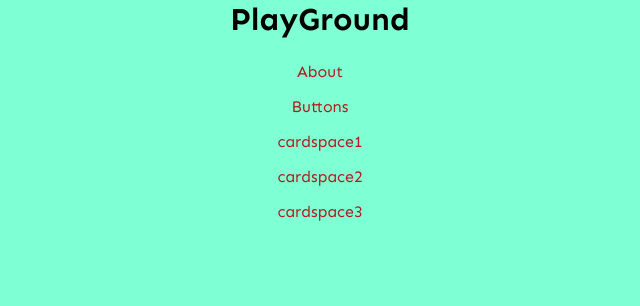
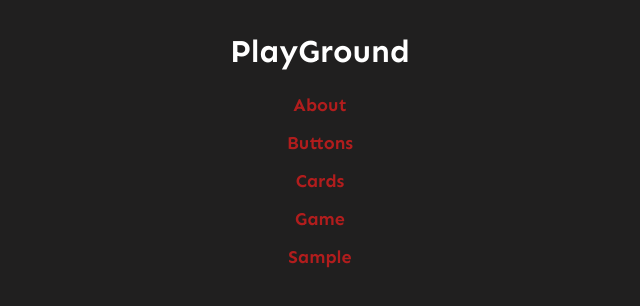
Before and after one commit to minu-arch/react-routes, a React (Create React App) app: page / in a window 1280 px wide. Shown: the top 306 px of the page, without its empty margins (320-960 px from the left). Built offline with nearby package versions, Linux system fonts and the light colour scheme.

Commit message:
New Update

```diff
--- a/src/App.jsx
+++ b/src/App.jsx
@@ -2,6 +2,7 @@ import { BrowserRouter, Routes, Route, Link } from "react-router-dom";
 import Home from "./views/Home";
 import About from "./views/About/About";
 import Button from "./views/Buttons/Button";
+import Cards from "./views/Cards/Cards";
 
 function App() {
   return (
@@ -11,9 +12,7 @@ function App() {
           <Route path="/" element={<Home />} />
           <Route path="about" element={<About />} />
           <Route path="buttons" element={<Button />} />
-          {/* <Route path="cardspace1" element={<CardSpace1 />} />
-          <Route path="cardspace2" element={<CardSpace2 />} />
-          <Route path="cardspace3" element={<CardSpace3 />} /> */}
+          <Route path="cards" element={<Cards />} />
         </Routes>
       </main>
     </BrowserRouter>
--- a/src/views/About/about.css
+++ b/src/views/About/about.css
@@ -10,7 +10,7 @@
 .about-container {
   margin: 0;
   padding: 0;
-  background-color: brown;
+  background-color: rgb(58, 50, 50);
   width: 100vw;
   height: 100vh;
 }
@@ -20,6 +20,14 @@
   width: 100%;
   height: 100%;
   align-items: center;
+}
+.title-container h1 {
+  color: white;
+  margin-top: 2rem;
+}
+.title-container > p {
+  color: white;
+  margin-top: 1rem;
 }
 .data-container {
   display: flex;
--- a/src/views/Buttons/button.css
+++ b/src/views/Buttons/button.css
@@ -34,6 +34,7 @@
   border: none;
   text-decoration: underline;
   cursor: pointer;
+  font-size: 1rem;
 }
 
 .btn-danger {
@@ -52,6 +53,18 @@
 .btn-link:hover {
   background-color: #2e5e2b;
   color: #fff;
-  font-size: medium;
+  font-weight: 600;
   text-decoration: none;
 }
+
+@media screen and (max-width: 768px) {
+  .container > div {
+    flex-direction: column;
+    height: max-content;
+    gap: 4rem;
+  }
+  .btn {
+    padding: 0.5rem;
+    font-size: 0.8rem;
+  }
+}
--- /dev/null
+++ b/src/views/Cards/Cards.tsx
@@ -0,0 +1,15 @@
+import React from "react";
+import "./cards.css";
+
+function Cards() {
+  return (
+    <div className="container-cards">
+      <div className="container-cards-wrapper">
+        <h1>Cards</h1>
+        <div className="container-vertical">sasas</div>
+      </div>
+    </div>
+  );
+}
+
+export default Cards;
--- /dev/null
+++ b/src/views/Cards/cards.css
@@ -0,0 +1,20 @@
+@import url("https://fonts.googleapis.com/css2?family=Roboto+Mono:ital,wght@0,100..700;1,100..700&display=swap");
+
+* {
+  margin: 0;
+  padding: 0;
+  box-sizing: border-box;
+}
+
+.container-cards {
+  background-color: rgb(58, 50, 50);
+  width: 100vw;
+  height: 100vh;
+}
+.container-cards-wrapper {
+  display: flex;
+  flex-direction: column;
+  width: 100%;
+  height: 100%;
+  align-items: center;
+}
--- a/src/views/Home.jsx
+++ b/src/views/Home.jsx
@@ -8,9 +8,9 @@ export default () => (
     <div className="vertical">
       <Link to="/about">About</Link>
       <Link to="/buttons">Buttons</Link>
-      <Link to="/cardspace1">cardspace1</Link>
-      <Link to="/cardspace2">cardspace2</Link>
-      <Link to="/cardspace3">cardspace3</Link>
+      <Link to="/cards">Cards</Link>
+      <Link to="/game">Game</Link>
+      <Link to="/sample">Sample</Link>
     </div>
   </div>
 );
--- a/src/views/home.css
+++ b/src/views/home.css
@@ -3,11 +3,16 @@
 .wrapper {
   height: 100vh;
   width: 100vw;
-  background-color: aquamarine;
+  background-color: #201f1f;
   display: flex;
   flex-direction: column;
   text-align: center;
   font-family: "Poppins", sans-serif;
+}
+
+.wrapper h1 {
+  color: white;
+  margin-top: 2rem;
 }
 
 .vertical {
@@ -21,11 +26,10 @@
 .vertical a {
   text-decoration: none;
   color: #b11d1d;
+  font-weight: bold;
+  font-size: large;
 }
 .vertical a:hover {
-  background-color: #c55b5b;
-  font-size: medium;
-  color: aliceblue;
-  padding: 0.2rem;
-  border-radius: 10px;
+  /* background-color: #c55b5b; */
+  text-decoration: underline green 2px;
 }
```
